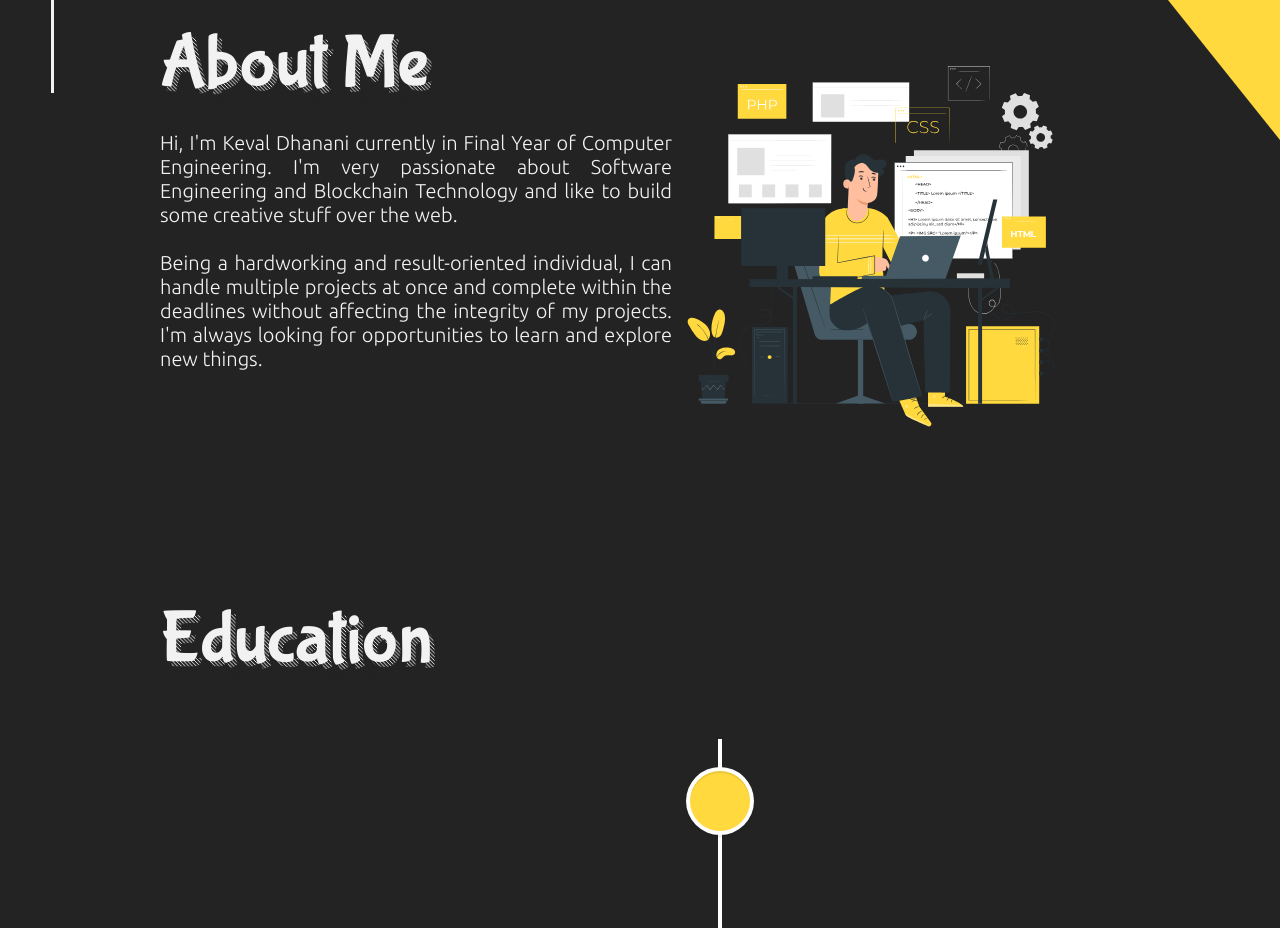
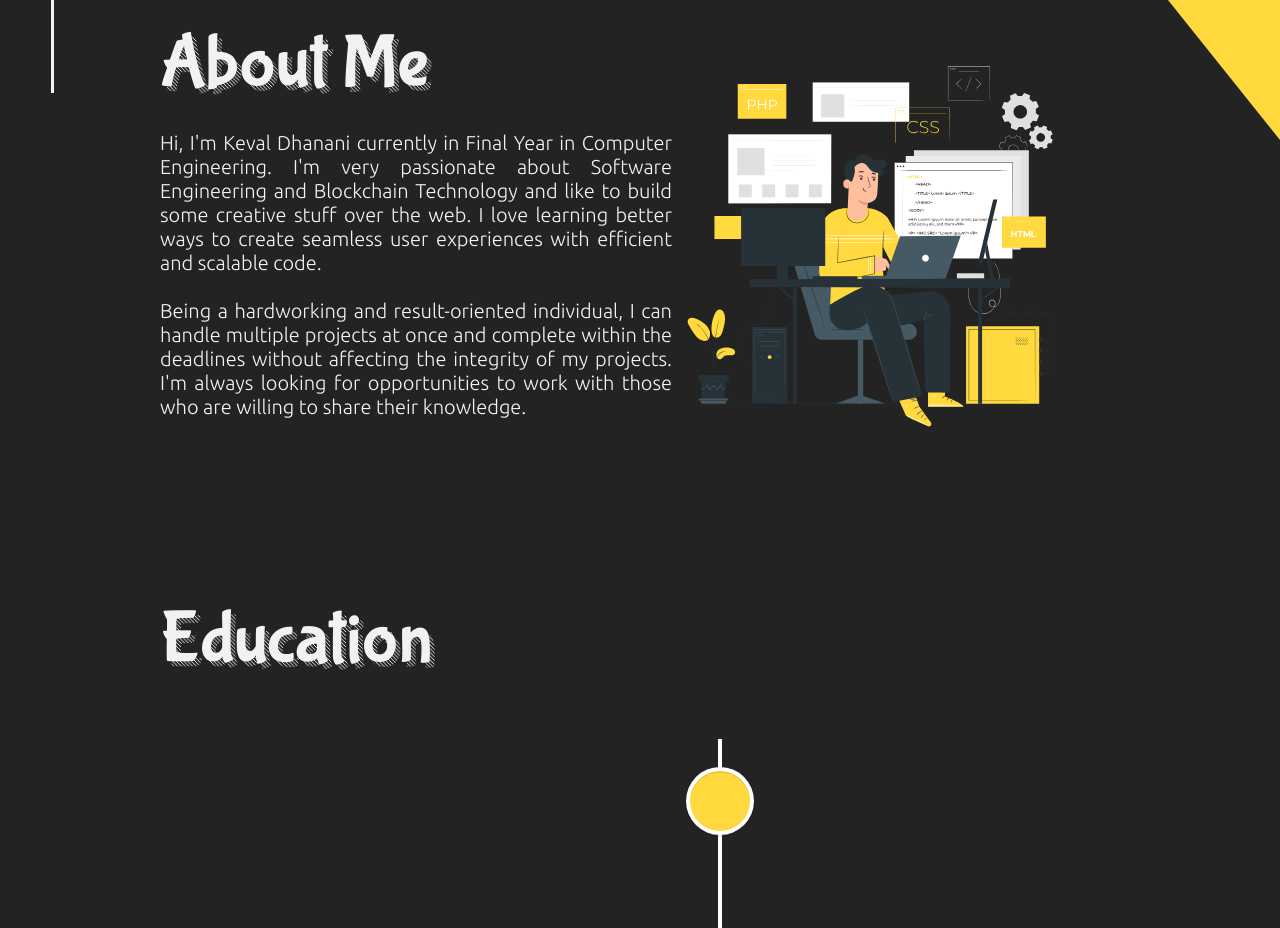
Before and after one commit to OptimalLearner/OptimalLearner.github.io, a React (Create React App) app: page / in a window 1280 px wide. Shown: the part 820-1748 px from the top of the page. Built offline with nearby package versions, Linux system fonts and the light colour scheme.

Commit message:
About Me Info Updated

```diff
--- a/src/components/About/About.js
+++ b/src/components/About/About.js
@@ -9,9 +9,9 @@
                 <div style={{ position: 'relative' }}>
                     <Heading data-shadow='About Me'> About Me </Heading>
                     <AboutInfo>
-                        Hi, I'm Keval Dhanani currently in Final Year of Computer Engineering. I'm very passionate about Software Engineering and Blockchain Technology and like to build some creative stuff over the web.
+                        Hi, I'm Keval Dhanani currently in Final Year in Computer Engineering. I'm very passionate about Software Engineering and Blockchain Technology and like to build some creative stuff over the web. I love learning better ways to create seamless user experiences with efficient and scalable code.
                         <br /><br />
-                        Being a hardworking and result-oriented individual, I can handle multiple projects at once and complete within the deadlines without affecting the integrity of my projects. I'm always looking for opportunities to learn and explore new things.
+                        Being a hardworking and result-oriented individual, I can handle multiple projects at once and complete within the deadlines without affecting the integrity of my projects. I'm always looking for opportunities to work with those who are willing to share their knowledge.
                     </AboutInfo>
                 </div>
                 <AboutVectorContainer>
```
